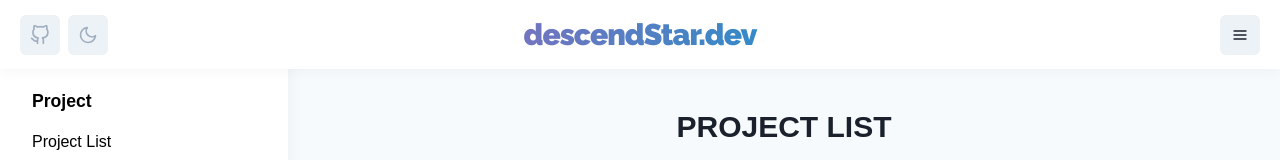
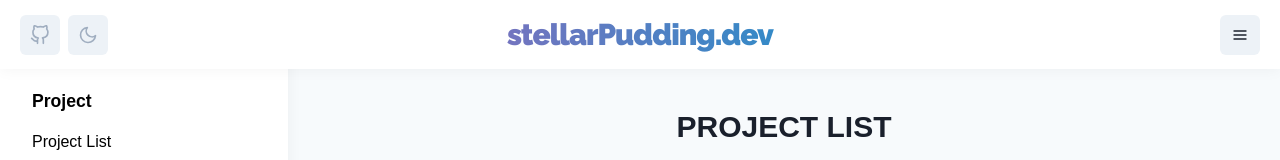
Before and after one commit to W298/w298.dev, a React (Create React App) app: page / in a window 1280 px wide. Shown: the top 160 px of the page. Built offline with nearby package versions, Linux system fonts and the light colour scheme; a web font is replaced by a local one.

Commit message:
Modify Name

```diff
--- a/src/App.js
+++ b/src/App.js
@@ -121,7 +121,7 @@ export default function App() {
               letterSpacing="-1px"
               p={1}
             >
-              descendStar.dev
+              stellarPudding.dev
             </Text>
           </Flex>
           <Flex flex="1" justifyContent="flex-end">
```
